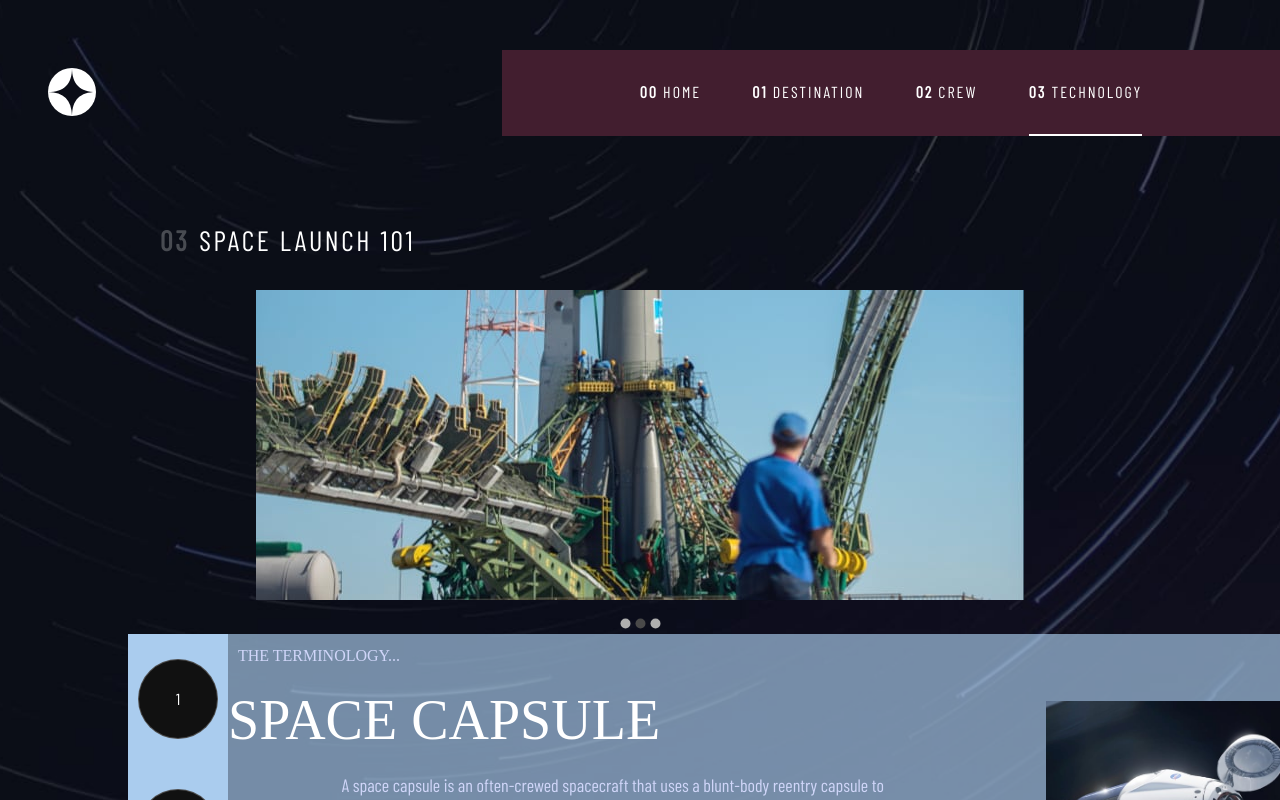
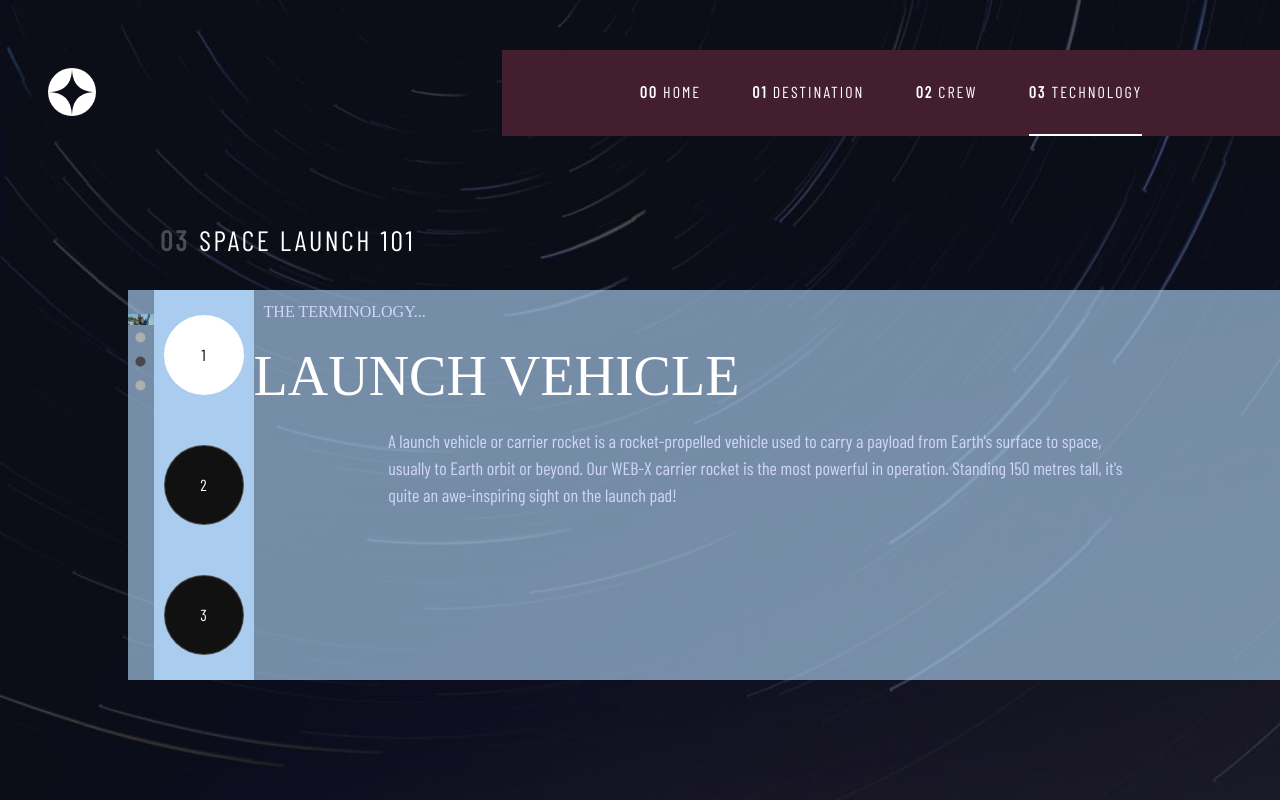
Before and after one commit to Mankind71/frontend-mentor-space-tourism, a React (Vite) app: page /technology in a window 1280 px wide. Shown: the top 800 px of the page. Built offline with nearby package versions, Linux system fonts and the light colour scheme; a web font is replaced by a local one.

Commit message:
testing mui carousel

```diff
--- a/src/pages/Technology.tsx
+++ b/src/pages/Technology.tsx
@@ -1,9 +1,8 @@
 import data from "../data.json";
 import { useEffect, useState } from "react";
-import Carousel from 'react-material-ui-carousel'
-import { Paper, Button } from '@mui/material'
+import Carousel from "react-material-ui-carousel";
+import { Paper, Button } from "@mui/material";
 import styles from "./Technology.module.css";
-
 
 const Technology = () => {
   const [num, setNum] = useState(0);
@@ -20,18 +19,17 @@ const Technology = () => {
       window.removeEventListener("resize", checkWidth);
     };
   });
-  useEffect(() => {
-    const intervalId = setInterval(() => {
-      setNum((num) => (num == 2 ? 0 : num + 1));
-    }, 2500);
+  // useEffect(() => {
+  // const intervalId = setInterval(() => {
+  //   setNum((num) => (num == 2 ? 0 : num + 1));
+  // }, 2500);
 
-    return () => clearInterval(intervalId);
-  }, []);
+  // return () => clearInterval(intervalId);
+  // }, []);
 
   const pf = "." + (width > 992 ? tech.images.portrait : tech.images.landscape);
 
   console.log(pf);
-
 
   return (
     <div className={`${styles.bgTech} topSpace`}>
@@ -41,16 +39,23 @@ const Technology = () => {
         </h3>
       </div>
 
-      <Carousel>
-        {techData.map((item, i) => (
-          <img key={i} src={item.images.landscape} className="" alt={tech.name} />
-          // <Item key={i} item={item} />
-        ))}
-      </Carousel>
       <div className={`${styles.techBody} d-flex flex-column flex-lg-row`}>
-        <div className={`${styles.img} order-lg-last mt-3`}>
+        {/* <div className={`${styles.img} order-lg-last mt-3`}>
           <img src={pf} className="" alt={tech.name} />
-        </div>
+        </div> */}
+
+        <Carousel>
+          {techData.map((item, i) => (
+            <div key={i} className={`${styles.img} order-lg-last mt-3`}>
+              <img
+                key={i}
+                src={item.images.landscape}
+                className=""
+                alt={tech.name}
+              />
+            </div>
+          ))}
+        </Carousel>
         <div
           className={`${styles.carousel} d-flex justify-content-center flex-lg-column justify-content-lg-between`}
         >
```
